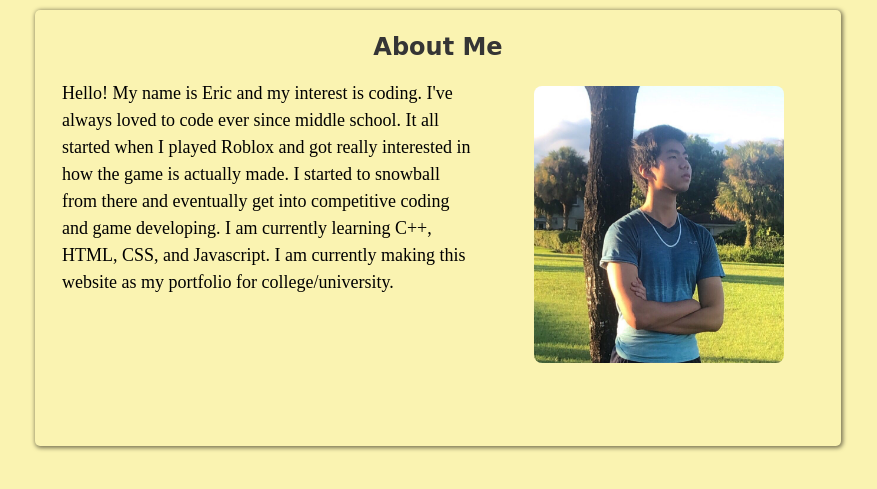
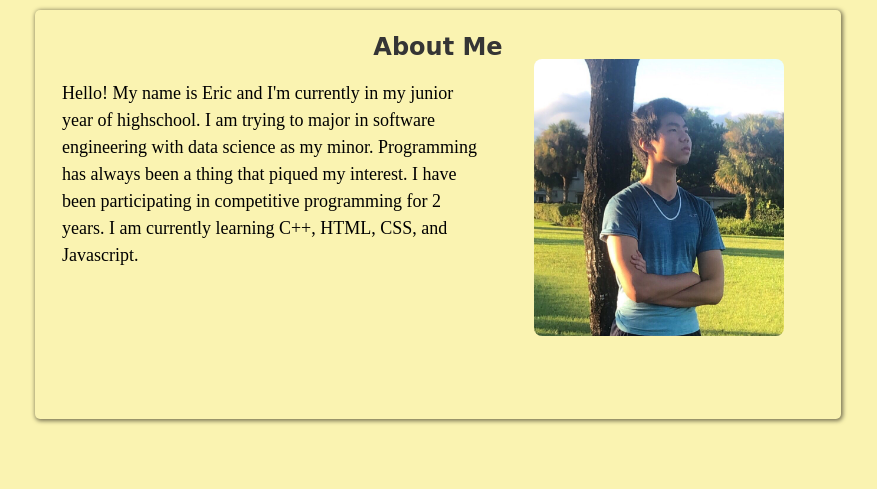
Before and after one commit to zhue1/WebsitePortfolio, a plain HTML site: page index.html in a window 1280 px wide. Shown: the part 83-572 px from the top of the page, without its empty margins (202-1079 px from the left). Drawn offline with Linux system fonts and the light colour scheme.

Commit message:
changed about me

```diff
--- a/index.html
+++ b/index.html
@@ -20,12 +20,10 @@
         <section id="intro">
             <h2> About Me </h2>
             <p>
-                Hello! My name is Eric and my interest is coding.
-                I've always loved to code ever since middle school.
-                It all started when I played Roblox and got really interested in how the game is actually made.
-                I started to snowball from there and eventually get into competitive coding and game developing.
-                I am currently learning C++, HTML, CSS, and Javascript. I am currently making this website as my
-                portfolio for college/university.
+                Hello! My name is Eric and I'm currently in my junior year of highschool.
+                I am trying to major in software engineering with data science as my minor.
+                Programming has always been a thing that piqued my interest. I have been participating in
+                competitive programming for 2 years. I am currently learning C++, HTML, CSS, and Javascript.
             </p>
             <div alt="Eric Zhu">
                 <img src="images/Me shrunken.png">
```
